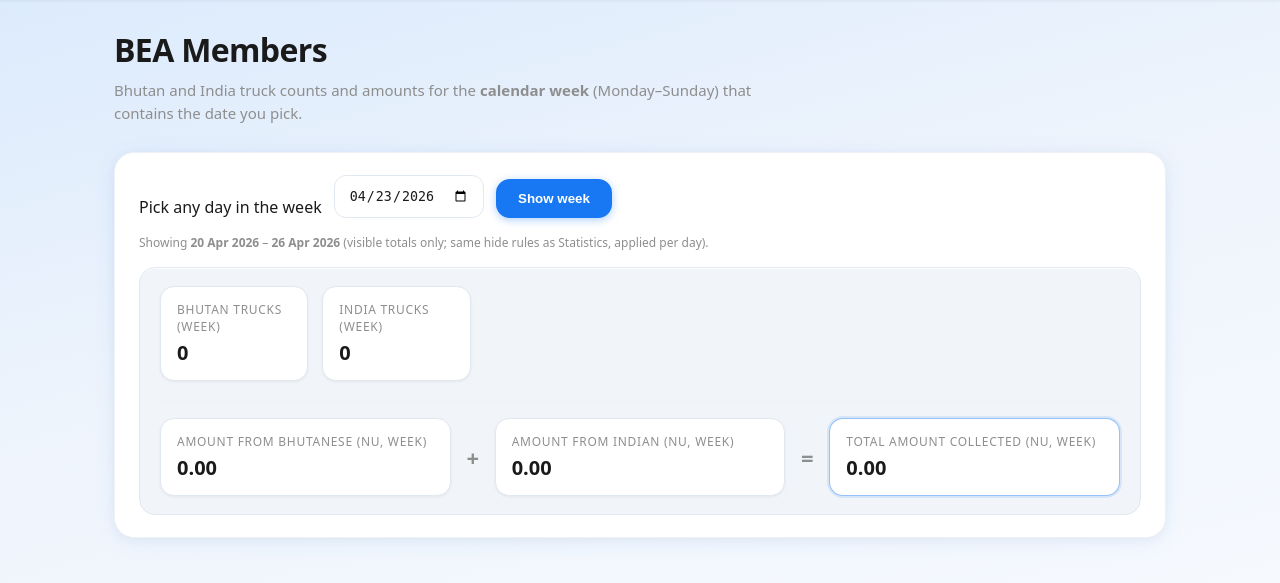
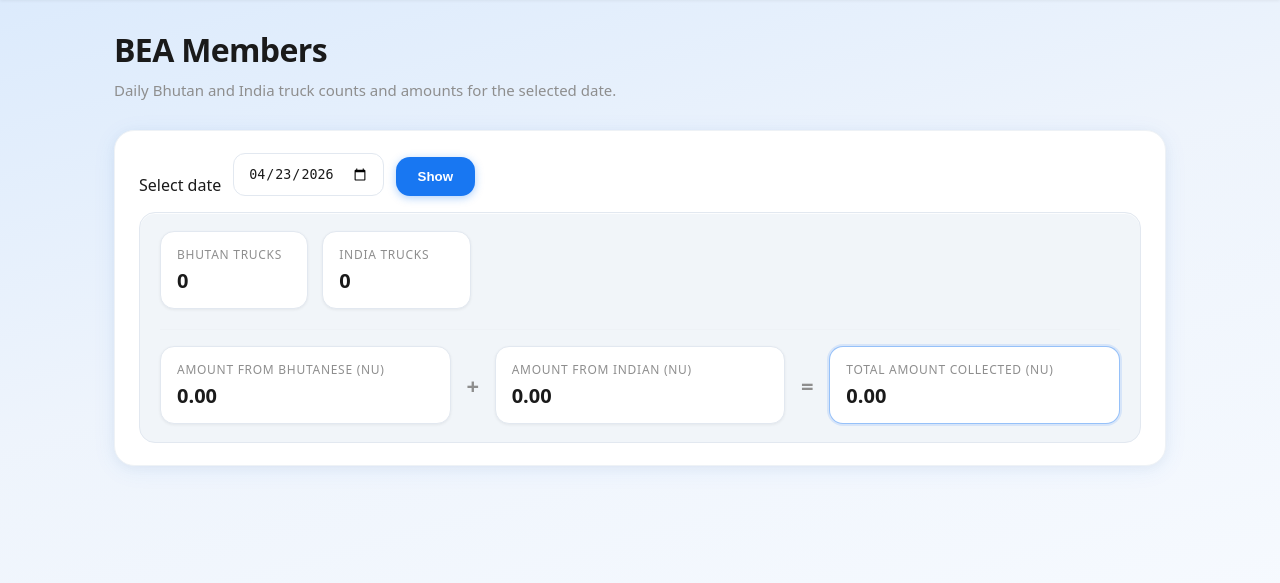
Before and after one commit to beacparking/BEAC-CLEAN, a Flask app: page /members in a window 1280 px wide. Shown: the part 73-656 px from the top of the page. Run offline with Flask 3, Linux system fonts and the light colour scheme; the visitor is signed in with stand-in values (Sample User, id 1); data that the repository does not hold is empty; some libraries are stand-ins or nearby versions.

Commit message:
Revert Members page to single-day view

```diff
--- a/app.py
+++ b/app.py
@@ -776,15 +776,8 @@ def stats_member_hide():
 
 
 # ======================
-# BEA MEMBERS (weekly view: Mon–Sun week containing selected date; per-day hide rules)
+# BEA MEMBERS (per-day hide rules from Statistics)
 # ======================
-def _week_range_mon_sun(anchor: date):
-    """Monday-start week containing anchor (ISO weekday: Mon=0)."""
-    start = anchor - timedelta(days=anchor.weekday())
-    end = start + timedelta(days=6)
-    return start, end
-
-
 @app.route("/members", methods=["GET"])
 def members():
     if not session.get("members_logged_in"):
@@ -796,72 +789,78 @@ def members():
     else:
         members_date = _thimphu_today()
 
-    week_start, week_end = _week_range_mon_sun(members_date)
-
     conn = get_db()
     cur = conn.cursor()
     cur.execute(
         """
-        SELECT id, truck_type, daily_token, load_type, amount_collected, generated_date
+        SELECT truck_type, COUNT(*)
         FROM vehicle_qr
-        WHERE generated_date >= %s AND generated_date <= %s
-        ORDER BY generated_date, truck_type, daily_token
+        WHERE generated_date = %s
+        GROUP BY truck_type
         """,
-        (week_start, week_end),
+        (members_date,),
+    )
+    rows = cur.fetchall()
+
+    bhutanese = 0
+    indian_actual = 0
+    for t_type, cnt in rows:
+        if t_type == "Bhutanese":
+            bhutanese = cnt
+        elif t_type == "Indian":
+            indian_actual = cnt
+
+    cur.execute(
+        """
+        SELECT id, truck_type, daily_token, load_type, amount_collected
+        FROM vehicle_qr
+        WHERE generated_date = %s
+        ORDER BY truck_type, daily_token
+        """,
+        (members_date,),
     )
     member_detail_rows = cur.fetchall()
     conn.close()
 
-    by_day = {}
-    for r in member_detail_rows:
-        d = r[5]
-        if d not in by_day:
-            by_day[d] = []
-        by_day[d].append(r)
+    hide_ov = _fetch_member_hide_override(members_date)
+    bhutan_hide_n, indian_hide_n = _resolve_hide_counts(
+        bhutanese, indian_actual, members_date, hide_ov
+    )
+    hidden_ids = _hidden_vehicle_ids_from_rows(
+        member_detail_rows, bhutan_hide_n, indian_hide_n
+    )
+    bhutan_sub = sum(
+        1
+        for r in member_detail_rows
+        if r[0] in hidden_ids and r[1] == "Bhutanese"
+    )
+    indian_sub = sum(
+        1
+        for r in member_detail_rows
+        if r[0] in hidden_ids and r[1] == "Indian"
+    )
 
-    bhutan_display = 0
-    indian_display = 0
-    amount_bhutanese_display = 0.0
-    amount_indian_display = 0.0
-    amount_subtracted = 0.0
+    bhutan_display = max(0, bhutanese - bhutan_sub)
+    indian_display = max(0, indian_actual - indian_sub)
 
-    for d in sorted(by_day.keys()):
-        day_rows = by_day[d]
-        bhutanese = sum(1 for r in day_rows if r[1] == "Bhutanese")
-        indian_actual = sum(1 for r in day_rows if r[1] == "Indian")
-        detail = [(r[0], r[1], r[2], r[3], r[4]) for r in day_rows]
-        hide_ov = _fetch_member_hide_override(d)
-        bhutan_hide_n, indian_hide_n = _resolve_hide_counts(
-            bhutanese, indian_actual, d, hide_ov
-        )
-        hidden_ids = _hidden_vehicle_ids_from_rows(
-            detail, bhutan_hide_n, indian_hide_n
-        )
-        amt_bh_hid, amt_ih_hid = _amount_hidden_by_type(day_rows, hidden_ids)
-        amount_subtracted += amt_bh_hid + amt_ih_hid
-        ab, ai = _amounts_visible_nu(day_rows, hidden_ids)
-        amount_bhutanese_display += ab
-        amount_indian_display += ai
-        bhutan_display += sum(
-            1 for r in day_rows if r[0] not in hidden_ids and r[1] == "Bhutanese"
-        )
-        indian_display += sum(
-            1 for r in day_rows if r[0] not in hidden_ids and r[1] == "Indian"
-        )
-
+    amt_bh_hid, amt_ih_hid = _amount_hidden_by_type(member_detail_rows, hidden_ids)
+    amount_subtracted = amt_bh_hid + amt_ih_hid
+    amount_bhutanese_display, amount_indian_display = _amounts_visible_nu(
+        member_detail_rows, hidden_ids
+    )
     amount_total_display = amount_bhutanese_display + amount_indian_display
 
     return render_template(
         "members.html",
         members_date=members_date,
-        week_start=week_start,
-        week_end=week_end,
         bhutanese=bhutan_display,
         indian=indian_display,
+        indian_actual=indian_actual,
         amount_total=amount_total_display,
         amount_bhutanese=amount_bhutanese_display,
         amount_indian=amount_indian_display,
         amount_subtracted=amount_subtracted,
+        subtraction=indian_sub,
     )
 
 
--- a/templates/members.html
+++ b/templates/members.html
@@ -22,40 +22,39 @@
 <div class="page">
 
 <h1>BEA Members</h1>
-<p class="page-lead">Bhutan and India truck counts and amounts for the <strong>calendar week</strong> (Monday–Sunday) that contains the date you pick.</p>
+<p class="page-lead">Daily Bhutan and India truck counts and amounts for the selected date.</p>
 
 <div class="dash-card">
 <form method="GET" class="qr-form">
-    <label for="members-week-date">Pick any day in the week</label>
-    <input type="date" name="date" id="members-week-date" value="{{ members_date.isoformat() }}" required>
-    <button type="submit">Show week</button>
+    <label>Select date</label>
+    <input type="date" name="date" value="{{ members_date.isoformat() }}" required>
+    <button type="submit">Show</button>
 </form>
-<p class="stats-note">Showing <strong>{{ week_start.strftime('%d %b %Y') }}</strong> – <strong>{{ week_end.strftime('%d %b %Y') }}</strong> (visible totals only; same hide rules as Statistics, applied per day).</p>
 
 <div class="qr-box">
     <div class="stats-summary">
         <div>
-            <div class="stats-summary-label">Bhutan trucks (week)</div>
+            <div class="stats-summary-label">Bhutan trucks</div>
             <div class="stats-summary-value">{{ bhutanese }}</div>
         </div>
         <div>
-            <div class="stats-summary-label">India trucks (week)</div>
+            <div class="stats-summary-label">India trucks</div>
             <div class="stats-summary-value">{{ indian }}</div>
         </div>
     </div>
     <div class="members-amount-equation" role="group" aria-label="Amount breakdown">
         <div class="members-amount-card">
-            <div class="stats-summary-label">Amount from Bhutanese (Nu, week)</div>
+            <div class="stats-summary-label">Amount from Bhutanese (Nu)</div>
             <div class="stats-summary-value">{{ "%.2f"|format(amount_bhutanese) }}</div>
         </div>
         <span class="members-amount-op" aria-hidden="true">+</span>
         <div class="members-amount-card">
-            <div class="stats-summary-label">Amount from Indian (Nu, week)</div>
+            <div class="stats-summary-label">Amount from Indian (Nu)</div>
             <div class="stats-summary-value">{{ "%.2f"|format(amount_indian) }}</div>
         </div>
         <span class="members-amount-op" aria-hidden="true">=</span>
         <div class="members-amount-card members-amount-card--total">
-            <div class="stats-summary-label">Total amount collected (Nu, week)</div>
+            <div class="stats-summary-label">Total amount collected (Nu)</div>
             <div class="stats-summary-value">{{ "%.2f"|format(amount_total) }}</div>
         </div>
     </div>
```
